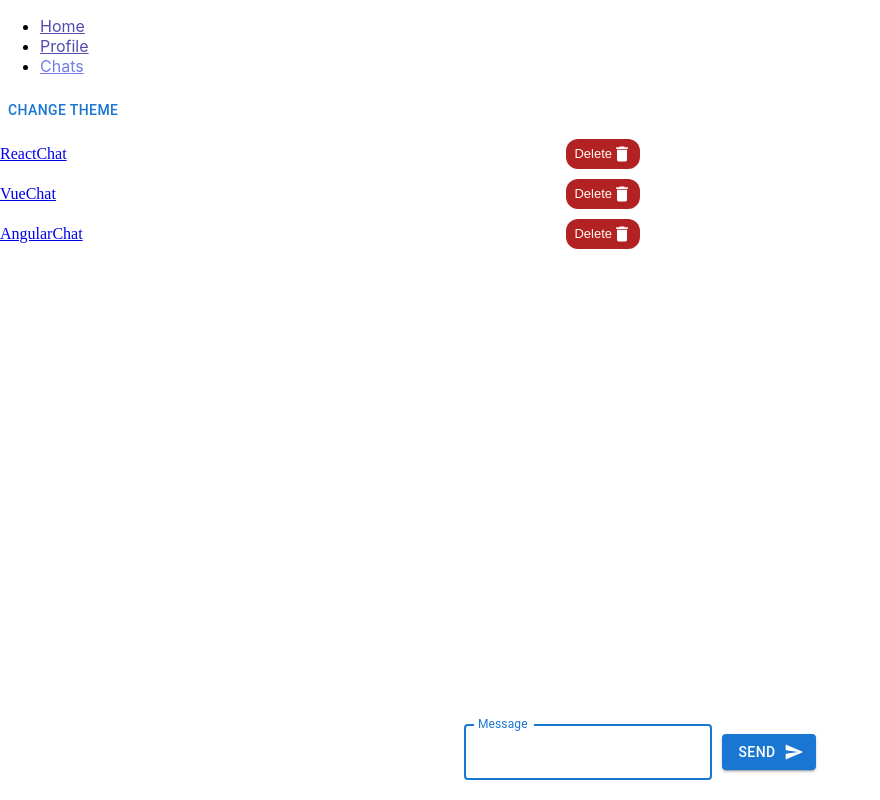
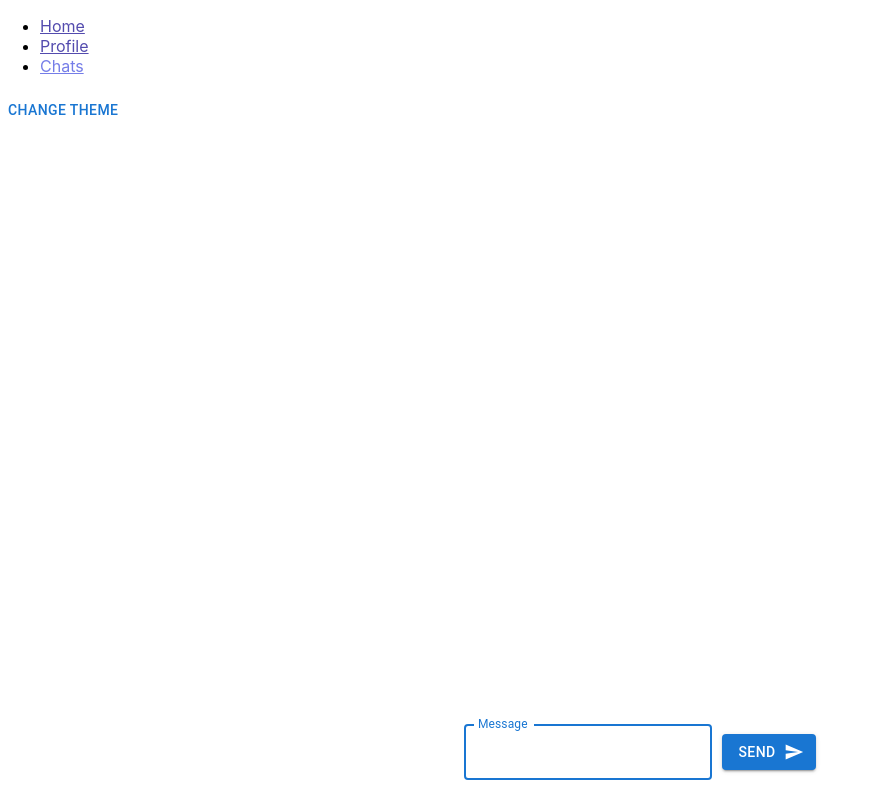
Before and after one commit to LanZie7/gb-react-msnger, a React (Create React App) app: page /chat in a window 1280 px wide. Shown: the whole page, without its empty margins (0-880 px from the left). Built offline with nearby package versions, Linux system fonts and the light colour scheme.

Commit message:
Action creators, combineReducers, adding & removing chats, useSelector

```diff
--- a/src/App.js
+++ b/src/App.js
@@ -1,5 +1,5 @@
 import React, { useState } from "react";
-import { Provider } from "react-redux";
+import { useDispatch, useSelector } from "react-redux";
 import { BrowserRouter, Route, NavLink } from "react-router-dom";
 
 import { Routes } from "react-router";
@@ -7,10 +7,10 @@ import { ChatList } from "./components/ChatList/ChatList";
 import { Chat } from "./screens/Chat/Chat";
 import { Profile } from "./screens/Profile/Profile";
 import { ThemeContext } from "./utils/ThemeContext";
-import { store } from "./store";
+import { Home } from "./screens/Home/Home";
+import { addChat, deleteChat } from "./store/chats/actions";
 
 import './App.css';
-import {Home} from "./screens/Home/Home";
 
 
 const initialChats = [
@@ -36,7 +36,9 @@ const initialMsgs = initialChats.reduce((acc, chat) => {
 function App() {
   const [theme, setTheme] = useState("dark");
 
-  const [chats, setChats] = useState(initialChats);
+  const chats = useSelector(state => state.chats);
+  const dispatch = useDispatch();
+
   const [messages, setMsgs] = useState(initialMsgs);
 
   const toggleTheme = () => {
@@ -47,13 +49,13 @@ function App() {
     setMsgs({ ...messages, [id]: [...messages[id], addText] });
   };
 
-  const addChat = (newChat) => {
-    setChats(prevChats => [...prevChats, newChat]);
+  const addNewChat = (newChat) => {
+    dispatch(addChat(newChat));
     setMsgs(prevMsgs => ({ ...prevMsgs, [newChat.id]: [] }))
   };
 
-  const deleteChat = (id) => {
-    setChats((prevChats) => prevChats.filter((chat) => chat.id !== id));
+  const removeChat = (id) => {
+    dispatch(deleteChat(id))
     setMsgs(prevMsgs => {
       const newMsgs = {...prevMsgs};
       delete newMsgs[id];
@@ -63,7 +65,6 @@ function App() {
 
 
   return  (
-    <Provider store={store}>
     <ThemeContext.Provider value={{ theme, changeTheme: toggleTheme }}>
       <BrowserRouter>
         <ul>
@@ -98,8 +99,8 @@ function App() {
           <Route path="/chat" element={
             <ChatList
               chats={chats}
-                addChat={addChat}
-                deleteChat={deleteChat}
+              addChat={addNewChat}
+              deleteChat={removeChat}
             />
           }>
             <Route path=":id" element={<Chat messages={messages} addMsg={addMsg} />} />
@@ -108,7 +109,6 @@ function App() {
         </Routes>
       </BrowserRouter>
     </ThemeContext.Provider>
-    </Provider>
   )
 }
 
--- a/src/components/ChatList/ChatList.js
+++ b/src/components/ChatList/ChatList.js
@@ -36,8 +36,8 @@ export const ChatList = ({ chats, addChat, deleteChat }) => {
 
       <div className="chat-list">
         {chats.map((chat) => (
-          <div className="chat-list-content">
-            <Link className="chat-item" to={`/chat/${chat.id}`} key={chat.id}>
+          <div className="chat-list-content" key={chat.id}>
+            <Link className="chat-item" to={`/chat/${chat.id}`}>
               { chat.name }
             </Link>
             <IconButton
--- a/src/index.js
+++ b/src/index.js
@@ -2,10 +2,16 @@ import * as React from 'react';
 import App from './App';
 import ReactDOM from 'react-dom';
 import './index.css';
+import { store } from "./store";
+import { Provider } from "react-redux";
 // import reportWebVitals from './reportWebVitals';
 
 
-ReactDOM.render(<App />, document.getElementById('root'));
+ReactDOM.render(
+  <Provider store={store}>
+    <App />
+  </Provider>,
+  document.getElementById('root'));
 
 // If you want to start measuring performance in your app, pass a function
 // to log results (for example: reportWebVitals(console.log))
--- a/src/screens/Profile/Profile.js
+++ b/src/screens/Profile/Profile.js
@@ -1,17 +1,24 @@
 import { useDispatch, useSelector } from "react-redux";
-import { toggleCheckbox } from "../../store/profile/actions";
+import { setName, toggleCheckbox } from "../../store/profile/actions";
+import { Form } from "../../components/Form/Form";
 
 export const Profile = () => {
   const dispatch = useDispatch();
   const state = useSelector(state => state);
   const handleClick = () => {
     dispatch(toggleCheckbox);
-  }
+  };
+
+  const handleSubmit = (text) => {
+    dispatch(setName(text))
+  };
+
   return (
     <>
       <h3>Profile</h3>
       {state.showName && <span>{state.name}</span>}
       <button onClick={handleClick}>Change name</button>
+      <Form onSubmit={handleSubmit}></Form>
     </>
   )
 
--- /dev/null
+++ b/src/store/chats/actions.js
@@ -0,0 +1,13 @@
+export const ADD_CHAT = "CHATS::ADD_CHAT";
+export const DELETE_CHAT = "CHATS::DELETE_CHAT";
+
+
+export const addChat = (newChat) => ({
+  type: ADD_CHAT,
+  payload: newChat,
+});
+
+export const deleteChat = (idToDelete) => ({
+  type: DELETE_CHAT,
+  payload: idToDelete,
+});
--- /dev/null
+++ b/src/store/chats/reducer.js
@@ -0,0 +1,16 @@
+import { ADD_CHAT, DELETE_CHAT } from "./actions";
+
+const initialState = [];
+
+export const chatsReducer = (state = initialState, { type, payload }) => {
+  switch (type) {
+    case ADD_CHAT: {
+      return [...state, payload];
+    }
+    case DELETE_CHAT: {
+      return state.filter(({ id }) => id !== payload);
+    }
+    default:
+      return state;
+  }
+}
--- a/src/store/index.js
+++ b/src/store/index.js
@@ -1,7 +1,13 @@
-import { createStore } from "redux";
+import {combineReducers, createStore} from "redux";
 import { profileReducer } from "./profile/reducer";
+import {chatsReducer} from "./chats/reducer";
+
+const rootReducer = combineReducers({
+  profile: profileReducer,
+  chats: chatsReducer
+})
 
 export const store = createStore(
-  profileReducer,
+  rootReducer,
   window.__REDUX_DEVTOOLS_EXTENSION__ && window.__REDUX_DEVTOOLS_EXTENSION__(),
 );
--- a/src/store/profile/actions.js
+++ b/src/store/profile/actions.js
@@ -1,5 +1,10 @@
-export const TOGGLE_CHECKBOX = 'PROFILE::TOGGLE_CHECKBOX';
-
+export const TOGGLE_CHECKBOX = "PROFILE::TOGGLE_CHECKBOX";
+export const SET_NAME = "PROFILE::SET_NAME";
 export const toggleCheckbox = {
   type: TOGGLE_CHECKBOX,
 };
+
+export const setName = (name) => ({
+  type: SET_NAME,
+  newName: name, // payload
+});
--- a/src/store/profile/reducer.js
+++ b/src/store/profile/reducer.js
@@ -1,4 +1,4 @@
-import { TOGGLE_CHECKBOX } from "./actions";
+import { SET_NAME, TOGGLE_CHECKBOX } from "./actions";
 
 const initialState = {
   showName: false,
@@ -13,6 +13,12 @@ export const profileReducer = (state = initialState, action) => {
         showName: !state.showName,
       };
     }
+    case SET_NAME: {
+      return {
+        ...state,
+        name: action.newName,
+      };
+    }
     default:
       return state;
   }
```
Lines whose indentation alone changed are shown as unchanged.
